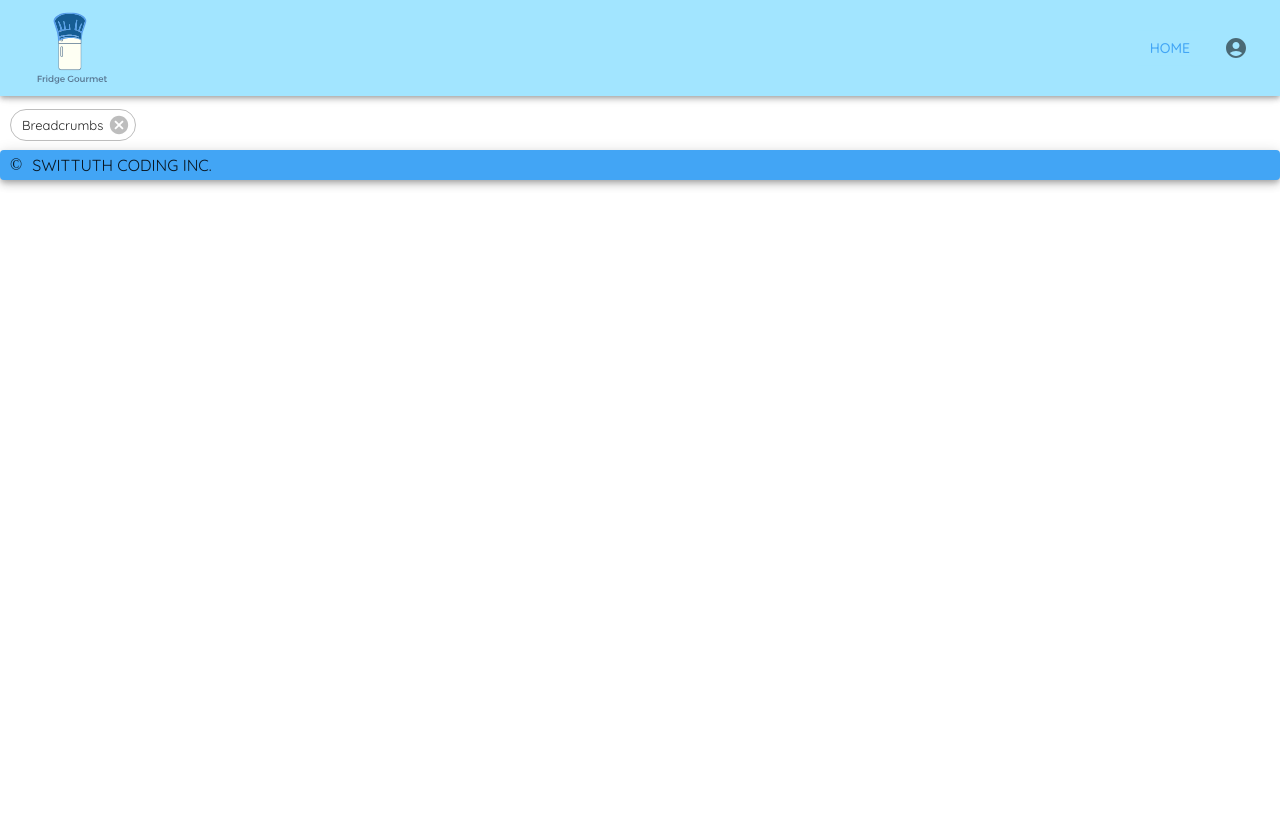
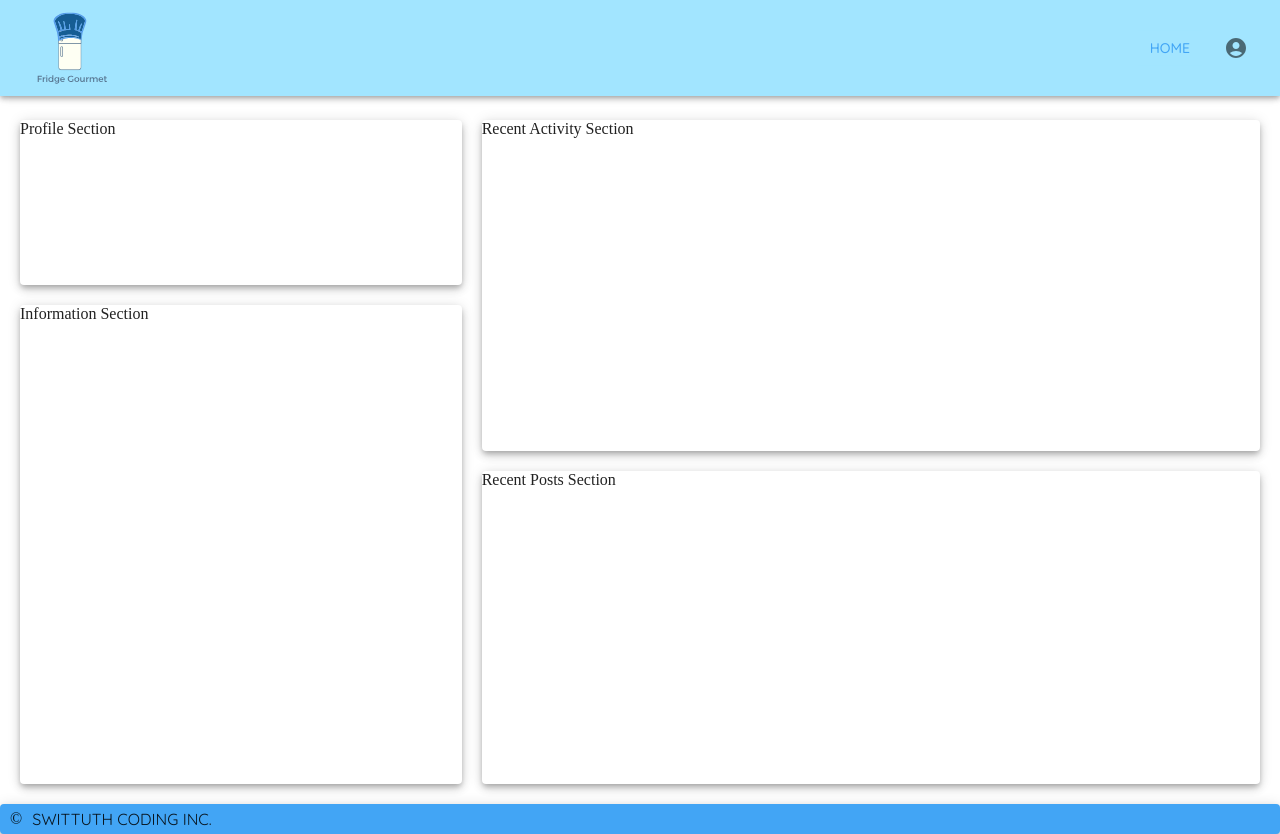
Before and after one commit to swittuth/fridge-gourmet, a React (Vite) app: page /profile in a window 1280 px wide. Before the commit this address led to /. Before the commit the page ends 800 px from the top, so only its background shows below. Built offline with nearby package versions, Linux system fonts and the light colour scheme; no server answers.

Commit message:
edit layout for user profile page

```diff
--- a/client/App.jsx
+++ b/client/App.jsx
@@ -12,7 +12,7 @@ import "./App.scss";
 function App() {
   const [openDrawer, setOpenDrawer] = useState(false);
   const [loginMode, setLoginMode] = useState(false);
-  const [profilePage, setProfilePage] = useState(false);
+  const [profilePage, setProfilePage] = useState(true); // default is false
 
   const pages = {
     profilePage,
--- a/client/components/UserProfile.jsx
+++ b/client/components/UserProfile.jsx
@@ -6,17 +6,65 @@ import { useSelector } from "react-redux";
 export function UserProfile(prop) {
   const gridLayout = {
     display: "grid",
-    width: "100%",
-    height: "100%",
-    gridTemplateArea:
-    `"Profile RecentActivity RecentActivity"
-      "Profile  RecentActivity RecentActivity"
+    width: "100vw",
+    height: "88vh",
+    gap: "20px",
+    padding: "20px",
+    gridTemplateAreas: `"Profile RecentActivity RecentActivity"
+      "Information  RecentActivity RecentActivity"
       "Information RecentPosts RecentPosts"
       "Information RecentPosts RecentPosts"`,
   };
 
   if (prop.pages.profilePage) {
-    return <Typography>Test</Typography>;
+    return (
+      <Grid container sx={gridLayout}>
+        <Grid item sx={{ gridArea: "Profile" }}>
+          <Paper
+            elevation={5}
+            sx={{
+              height: "100%",
+              width: "100%",
+            }}
+          >
+            Profile Section
+          </Paper>
+        </Grid>
+        <Grid item sx={{ gridArea: "Information" }}>
+          <Paper
+            elevation={5}
+            sx={{
+              height: "100%",
+              width: "100%",
+            }}
+          >
+            Information Section
+          </Paper>
+        </Grid>
+        <Grid item sx={{ gridArea: "RecentActivity" }}>
+          <Paper
+            elevation={5}
+            sx={{
+              height: "100%",
+              width: "100%",
+            }}
+          >
+            Recent Activity Section
+          </Paper>
+        </Grid>
+        <Grid item sx={{ gridArea: "RecentPosts" }}>
+          <Paper
+            elevation={5}
+            sx={{
+              height: "100%",
+              width: "100%",
+            }}
+          >
+            Recent Posts Section
+          </Paper>
+        </Grid>
+      </Grid>
+    );
   } else {
     return <Navigate to="/" />;
   }
```
